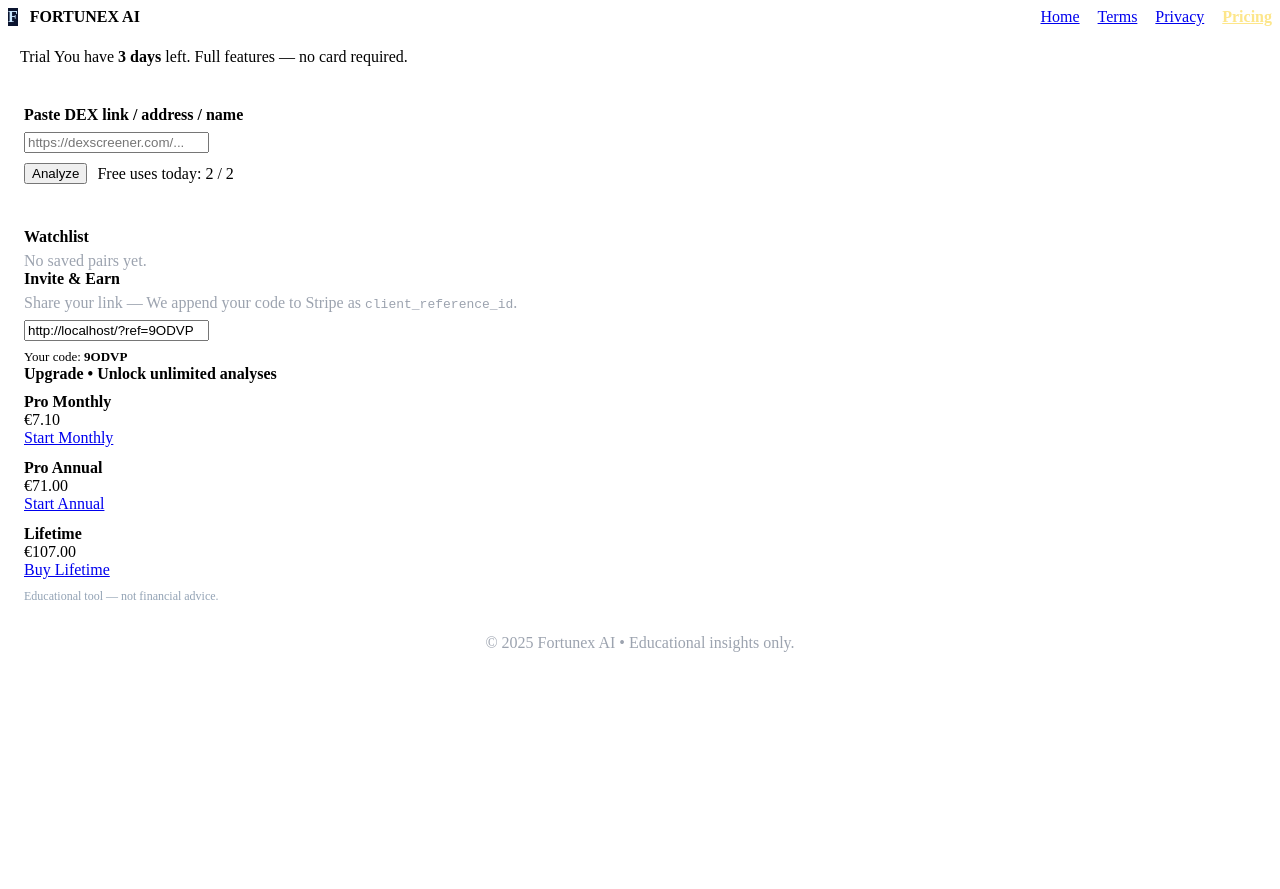
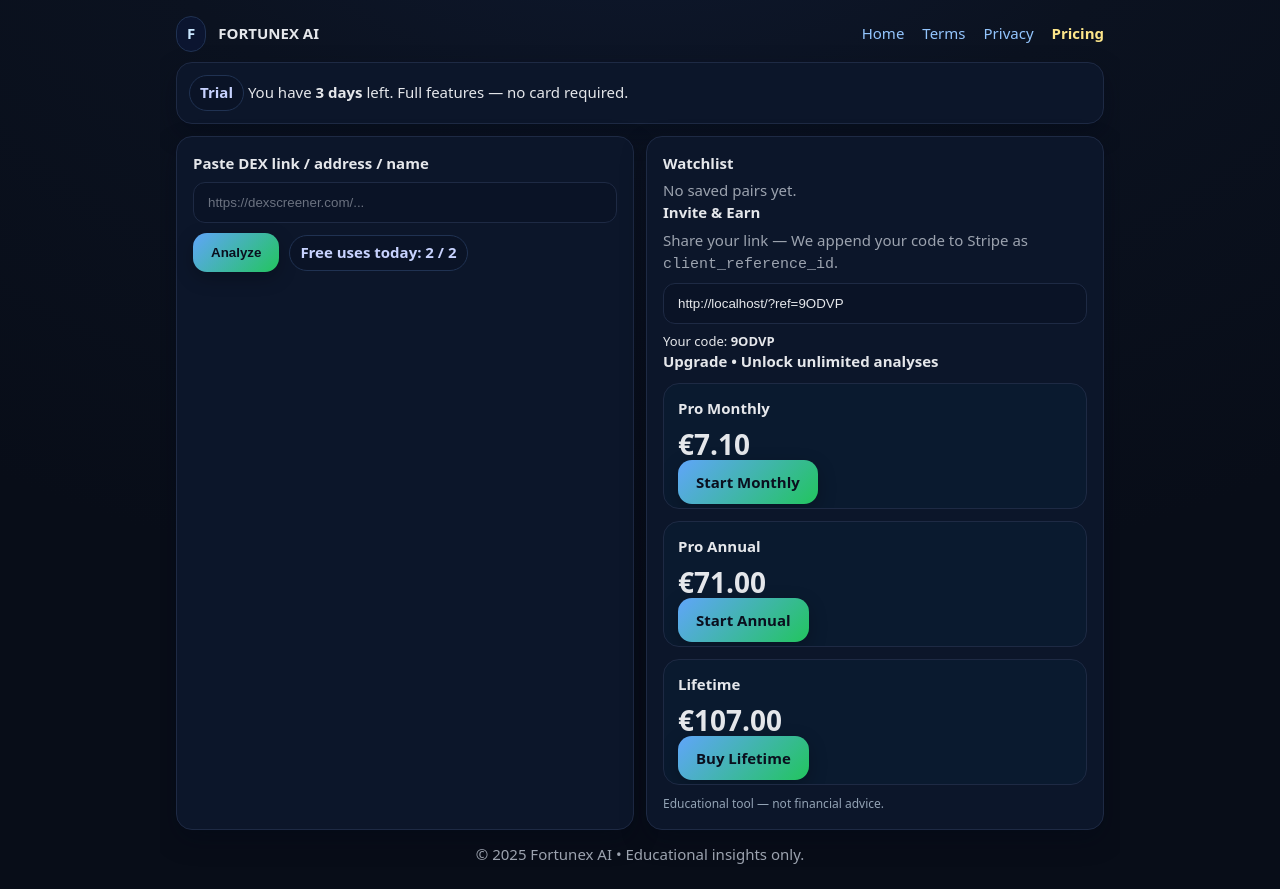
Before and after one commit to dexter720/Fortunex-AI, a React (Vite) app: page / in a window 1280 px wide. Before the commit the page ends 800 px from the top, so only its background shows below. Built offline with nearby package versions, Linux system fonts and the light colour scheme; the HTML template or start-up script is replaced by a standard one.

Commit message:
Rename app.css. to app.css

```diff
--- /dev/null
+++ b/public/app.css
@@ -0,0 +1,88 @@
+/* ===== Universal Layout Reset for Fortunex AI ===== */
+html, body {
+  margin: 0;
+  padding: 0;
+  width: 100%;
+  max-width: 100%;
+  overflow-x: hidden;          /* prevent horizontal scroll */
+  box-sizing: border-box;
+  scroll-behavior: smooth;
+}
+*, *::before, *::after { box-sizing: inherit; }
+
+/* ===== Theme + polish (mobile-first) ===== */
+:root{
+  --bg:#0B1220;
+  --panel:#0C162A;
+  --line:#1E2A44;
+  --text:#E5E7EB;
+  --muted:#9CA3AF;
+  --accent1:#60A5FA;
+  --accent2:#22C55E;
+  --gold:#D4AF37;
+  --r:16px;
+}
+body{
+  background: radial-gradient(1200px 800px at 50% -200px, #0f1a32 0%, var(--bg) 45%, #080d18 100%);
+  color:var(--text);
+  -webkit-font-smoothing:antialiased;
+  font: 15px/1.45 system-ui,-apple-system,Segoe UI,Roboto,Ubuntu,Helvetica,Arial,sans-serif;
+}
+a{ color:#93C5FD; text-decoration:none }
+a:hover{ text-decoration:underline }
+
+/* container keeps everything centered and inside the screen */
+.container{
+  width:100%;
+  max-width:960px;
+  margin:0 auto;
+  padding:16px;
+  overflow-x:hidden;
+}
+
+/* common panels */
+.card, [data-card], .panel{
+  background:var(--panel);
+  border:1px solid var(--line);
+  border-radius:var(--r);
+  box-shadow:0 10px 24px rgba(3,10,24,.35);
+}
+
+input, textarea{
+  background:#0A1326; color:var(--text);
+  border:1px solid var(--line); border-radius:12px;
+  padding:12px 14px; outline:none;
+  width:100%;
+}
+input::placeholder{ color:#6B7280 }
+
+/* buttons unified */
+button, .btn{
+  appearance:none; border:0; cursor:pointer;
+  padding:12px 18px; border-radius:14px; font-weight:800;
+  background:linear-gradient(135deg,var(--accent1),var(--accent2));
+  color:#0A0F1E; box-shadow:0 6px 18px rgba(0,0,0,.25);
+  transition:transform .05s ease, filter .15s ease;
+}
+button:active, .btn:active{ transform: translateY(1px) }
+button[disabled]{ filter:grayscale(.4); opacity:.65; cursor:not-allowed }
+
+.badge{
+  display:inline-block; padding:6px 10px; border-radius:999px;
+  border:1px solid #203252; background:#0A1326; color:#C7D2FE;
+  font-weight:700;
+}
+
+.price{ font-size:28px; font-weight:900; margin:4px 0 8px }
+.pricing-block{
+  padding:14px; border-radius:var(--r); border:1px solid var(--line);
+  background:#0A1A2F; width:100%; max-width:100%; overflow-x:hidden;
+}
+
+/* responsive layout helpers */
+.grid-2{ display:grid; grid-template-columns:1fr 1fr; gap:12px }
+@media (max-width:980px){ .grid-2{ grid-template-columns:1fr } }
+@media (max-width:420px){
+  body{ font-size:14px }
+  button,.btn{ width:100%; padding:13px 16px }
+}
```
